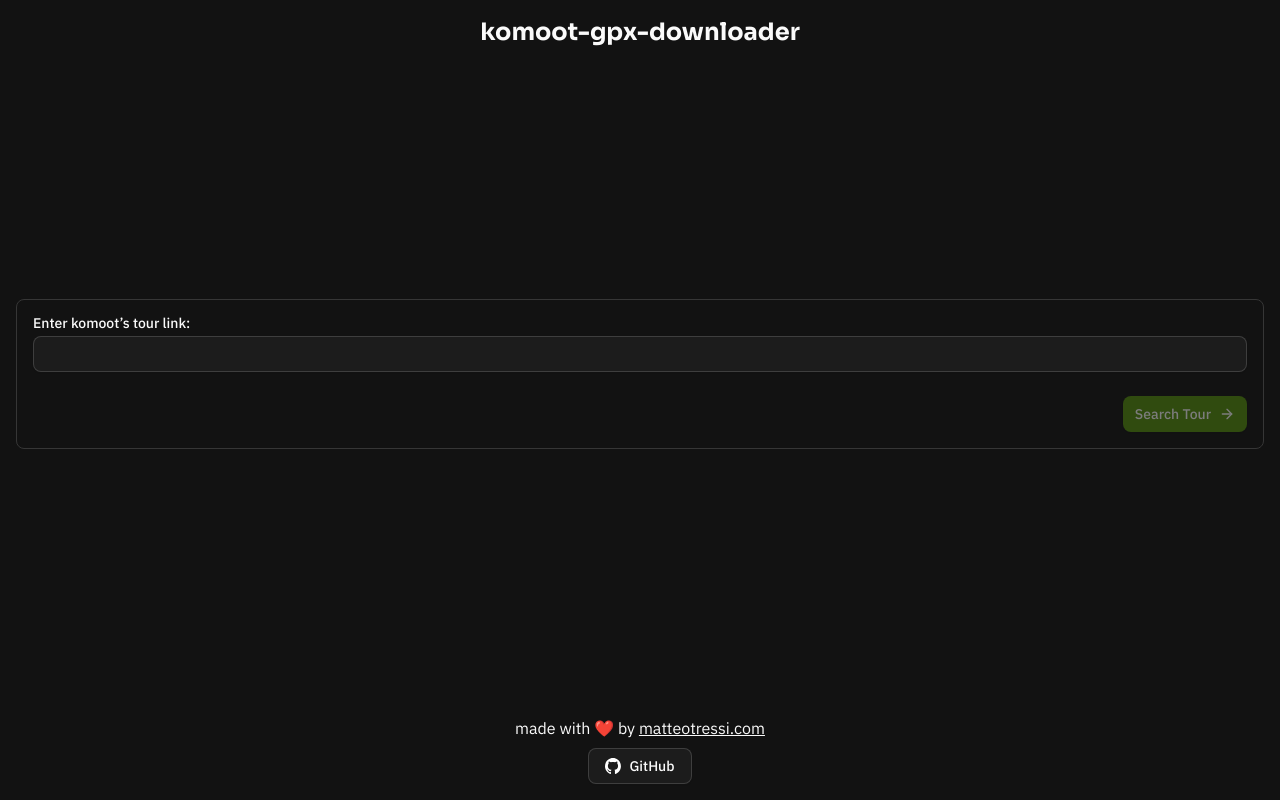
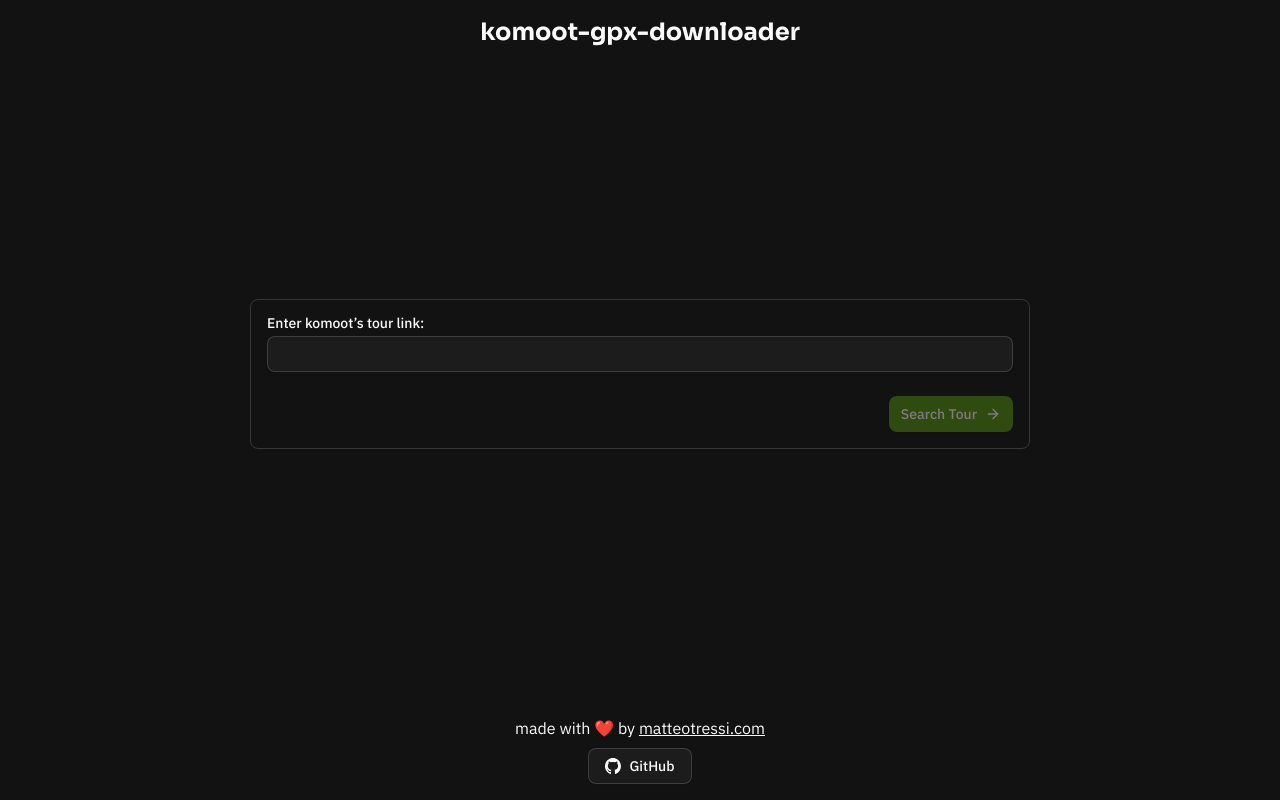
Before and after one commit to trezi29/komooot-gpx-downloader, a Next.js app: page / in a window 1280 px wide. Built offline with nearby package versions, Linux system fonts and the light colour scheme.

Commit message:
adds ui transition animation

```diff
--- a/app/page.tsx
+++ b/app/page.tsx
@@ -36,6 +36,7 @@ export default function Home() {
   const [kmtUrl, setKmtUrl] = useState('');
   const [error, setError] = useState<string | null>(null);
   const [loading, setLoading] = useState(false);
+  const [imgLoaded, setImgLoaded] = useState(false);
 
   function extractIdFromKmtUrl(kmtUrl: string): string | null {
     const match = kmtUrl.match(/tour\/(\d+)/);
@@ -53,6 +54,7 @@ export default function Home() {
 
     if (!response.ok) {
       setError('Failed to fetch tour data');
+      setLoading(false);
       return;
     }
     const tourData = await response.json();
@@ -70,12 +72,28 @@ export default function Home() {
     setLoading(false);
   }
 
+  const animationDuration = 300; // Duration in milliseconds
+
   return (
     <div className="font-ibm p-4 h-screen flex flex-col justify-between items-center">
       <h1 className="font-sora font-bold text-2xl">komoot-gpx-downloader</h1>
-      <div className="p-4 border rounded-md w-full">
-        {!tourData && (
-          <div className="w-full flex flex-col gap-6">
+      {/* <div className="p-4 border rounded-md w-full max-w-[780px]"> */}
+      <div className="w-screen flex items-center justify-start overflow-hidden">
+        <div
+          className={`flex items-center w-[200vw] transition-transform duration-${animationDuration}`}
+          style={{
+            // opacity: imgLoaded ? '0' : '100%',
+            transform: imgLoaded ? 'translateX(-100vw)' : 'translateX(0)',
+            // display: imgLoaded ? 'none' : 'flex',
+          }}
+        >
+          <div className="w-screen flex justify-center items-center px-4">
+            <div
+              className={cn(
+                'w-full flex flex-col gap-6 p-4 border rounded-md max-w-[780px] transition-opacity duration-150'
+              )}
+              style={{ opacity: imgLoaded ? 0 : 1 }}
+            >
               <div>
                 <Label htmlFor="kmt-url" className="mb-1.5">
                   Enter komoot’s tour link:
@@ -97,7 +115,7 @@ export default function Home() {
                 </span>
                 <ArrowRight
                   className={cn(
-                  'group-hover:translate-x-1 transition-all duration-150',
+                    'group-hover:translate-x-1 transition-transform duration-150',
                     loading ? 'opacity-0' : 'opacity-100'
                   )}
                 />
@@ -108,20 +126,25 @@ export default function Home() {
                   />
                 )}
               </Button>
+              {error && <p style={{ color: 'red' }}>{error}</p>}
             </div>
-        )}
-        {error && <p style={{ color: 'red' }}>{error}</p>}
+          </div>
+          <div className="w-screen flex justify-center items-center px-4">
             {tourData && (
-          <div>
+              <div
+                className="w-full flex flex-col gap-6 transition-opacity duration-150 p-4 border rounded-md max-w-[780px]"
+                style={{ opacity: imgLoaded ? 1 : 0 }}
+              >
                 <h2 className="font-bold text-lg mb-2">{tourData.name}</h2>
                 <div className="flex flex-col gap-2">
-              <div className="rounded-md h-full min-h-[250px] overflow-hidden flex justify-center items-center">
+                  <div className="rounded-md h-[300px] overflow-hidden flex justify-center items-center">
                     <Image
                       width={1560}
                       height={600}
                       src={tourData.mapImageUrl}
                       alt="Tour Map Preview"
                       className="h-full max-w-fit"
+                      onLoad={() => setImgLoaded(true)}
                       // style={{ maxWidth: '100%', height: 'auto' }}
                     />
                   </div>
@@ -141,12 +164,22 @@ export default function Home() {
                   </div>
                 </div>
                 <div className="flex justify-between w-full mt-6">
-              <Button onClick={() => setTourData(null)} variant="outline">
+                  <Button
+                    onClick={() => {
+                      setImgLoaded(false);
+                      setTimeout(() => {
+                        setTourData(null);
+                      }, animationDuration);
+                    }}
+                    variant="outline"
+                  >
                     <ArrowLeft />
                     Back
                   </Button>
                   <Button
-                onClick={() => downloadKomootGpx(tourData.id, tourData.name)}
+                    onClick={() =>
+                      downloadKomootGpx(tourData.id, tourData.name)
+                    }
                   >
                     Download GPX
                     <HardDriveDownload />
@@ -155,10 +188,12 @@ export default function Home() {
               </div>
             )}
           </div>
+        </div>
+      </div>
       <div className="mt-4 flex flex-col gap-2 items-center">
         <p>
           made with ❤️ by{' '}
-          <Link href={'https://wwww.matteotressi.com'} className="underline">
+          <Link href={'https://www.matteotressi.com'} className="underline">
             matteotressi.com
           </Link>
         </p>
```
Lines whose indentation alone changed are shown as unchanged.
